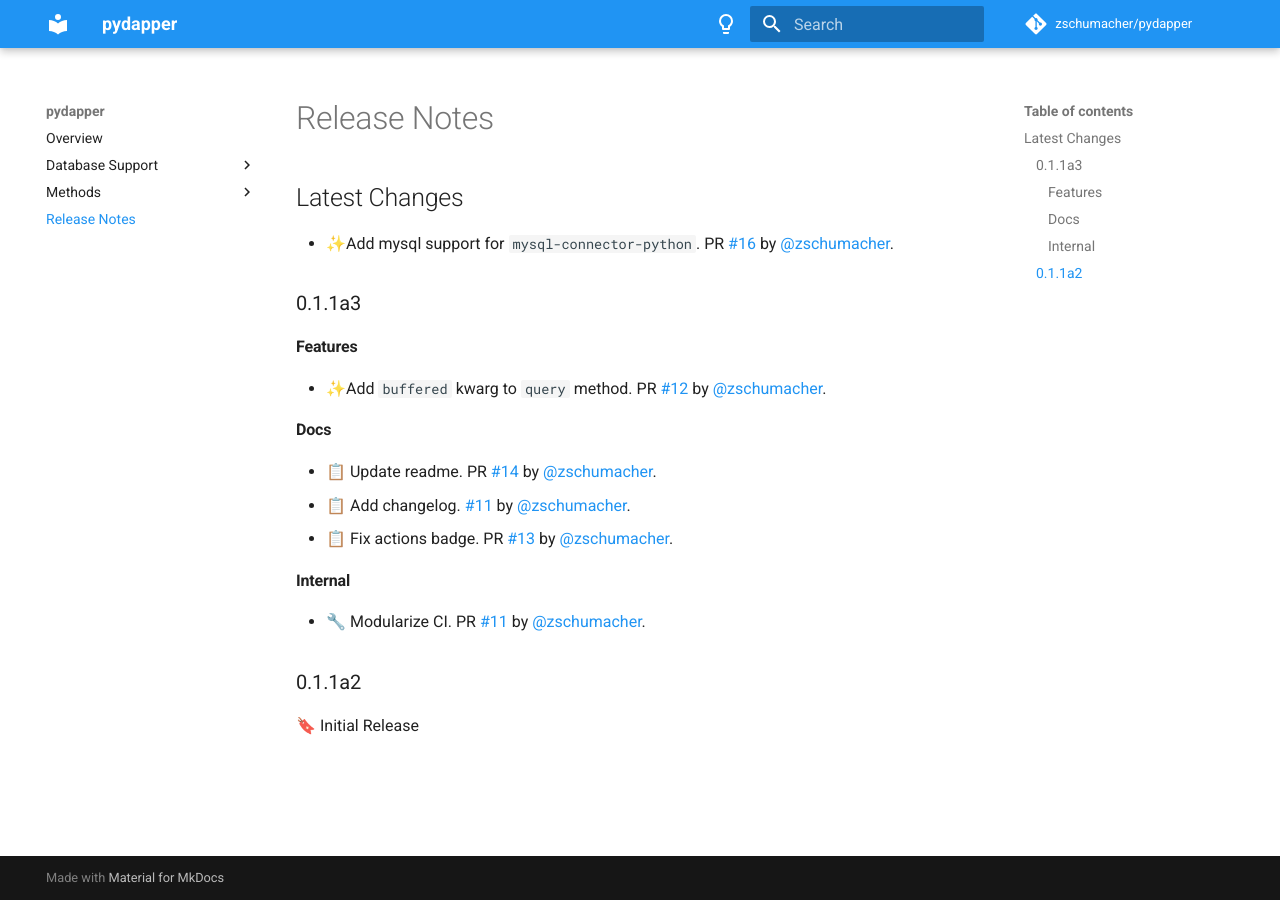
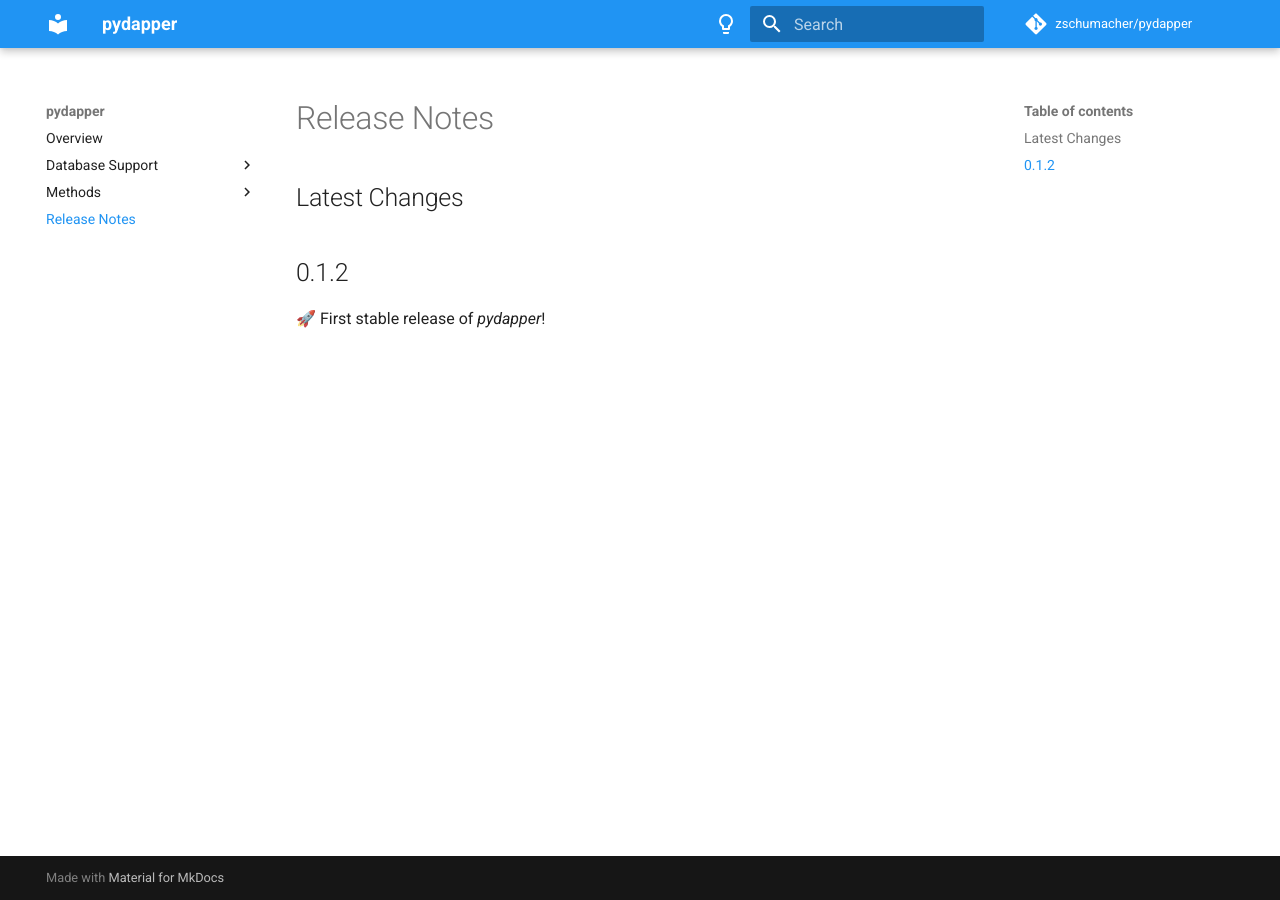
Before and after one commit to zschumacher/pydapper, an MkDocs documentation site: the page built from docs/release_notes.md, in a window 1280 px wide. Built offline with MkDocs 1.6.1 and Material for MkDocs 9.7.7, drawn with Linux system fonts in a browser that asks for light colours; comment, search, counter and statistics services are not loaded.

Commit message:
:sparkles: Release 0.1.2

```diff
--- a/docs/release_notes.md
+++ b/docs/release_notes.md
@@ -1,17 +1,5 @@
 
 ## Latest Changes
 
-* ✨Add mysql support for `mysql-connector-python`. PR [#16](https://github.com/zschumacher/pydapper/pull/16) by [@zschumacher](https://github.com/zschumacher).
-
-### 0.1.1a3
-#### Features
-* ✨Add `buffered` kwarg to `query` method. PR [#12](https://github.com/zschumacher/pydapper/pull/12) by [@zschumacher](https://github.com/zschumacher).
-#### Docs
-* 📋 Update readme. PR [#14](https://github.com/zschumacher/pydapper/pull/14) by [@zschumacher](https://github.com/zschumacher).
-* 📋 Add changelog. [#11](https://github.com/zschumacher/pydapper/pull/11) by [@zschumacher](https://github.com/zschumacher).
-* 📋 Fix actions badge. PR [#13](https://github.com/zschumacher/pydapper/pull/13) by [@zschumacher](https://github.com/zschumacher).
-#### Internal
-* 🔧 Modularize CI. PR [#11](https://github.com/zschumacher/pydapper/pull/11) by [@zschumacher](https://github.com/zschumacher).
-
-### 0.1.1a2
-🔖 Initial Release
+## 0.1.2
+ 🚀 First stable release of *pydapper*!
--- a/pyproject.toml
+++ b/pyproject.toml
@@ -1,12 +1,12 @@
 [tool.poetry]
 name = "pydapper"
-version = "0.1.1a3"
+version = "0.1.2"
 description = "A pure python lib inspired by the dotnet lib dapper"
 authors = ["Zach Schumacher <zschu15@gmail.com>"]
 license = "MIT"
 readme = "README.md"
 classifiers = [
-    'Development Status :: 3 - Alpha',
+    'Development Status :: 5 - Production/Stable',
     'Programming Language :: Python',
     'Programming Language :: Python :: 3',
     'Programming Language :: Python :: 3 :: Only',
```
